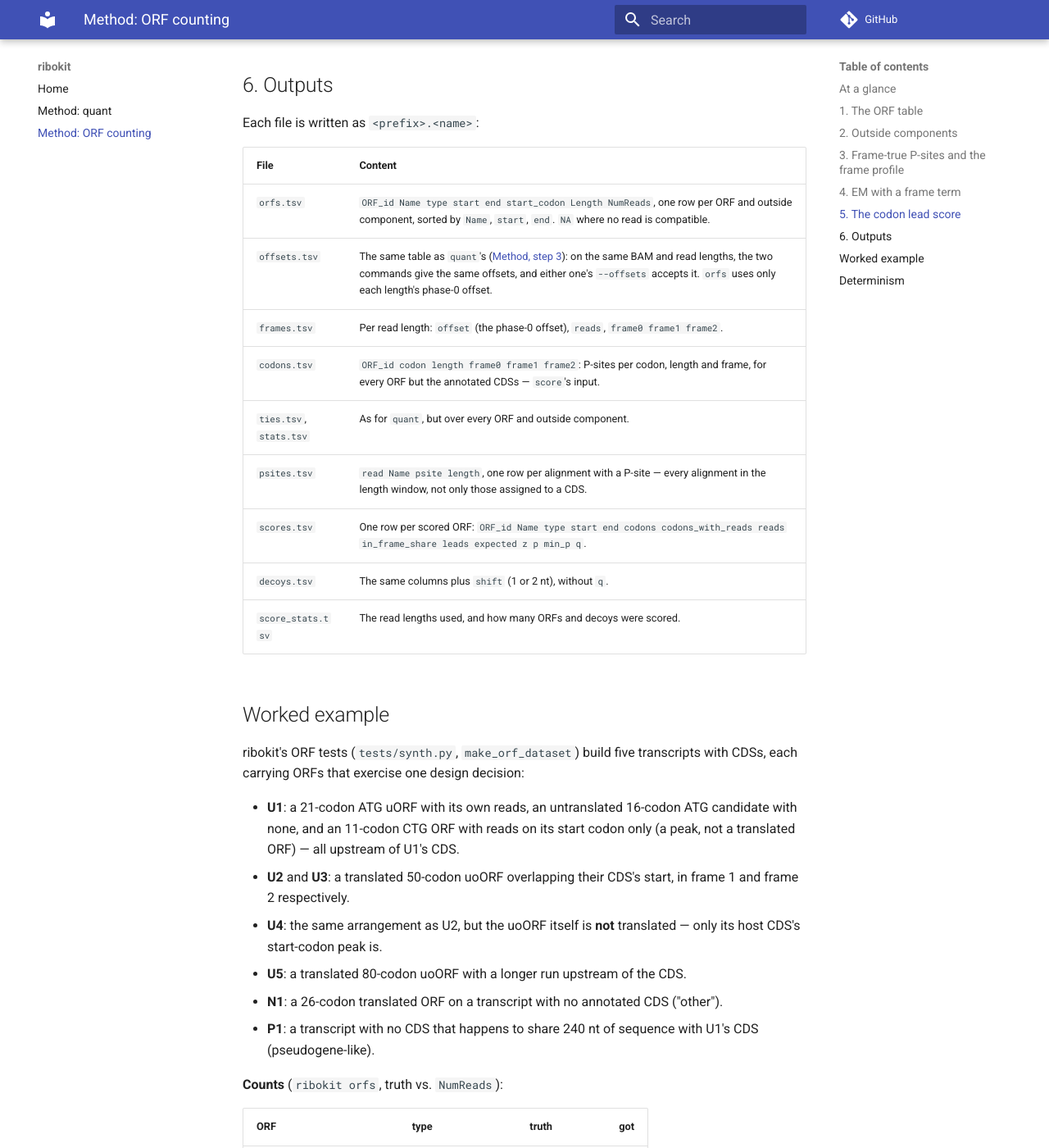
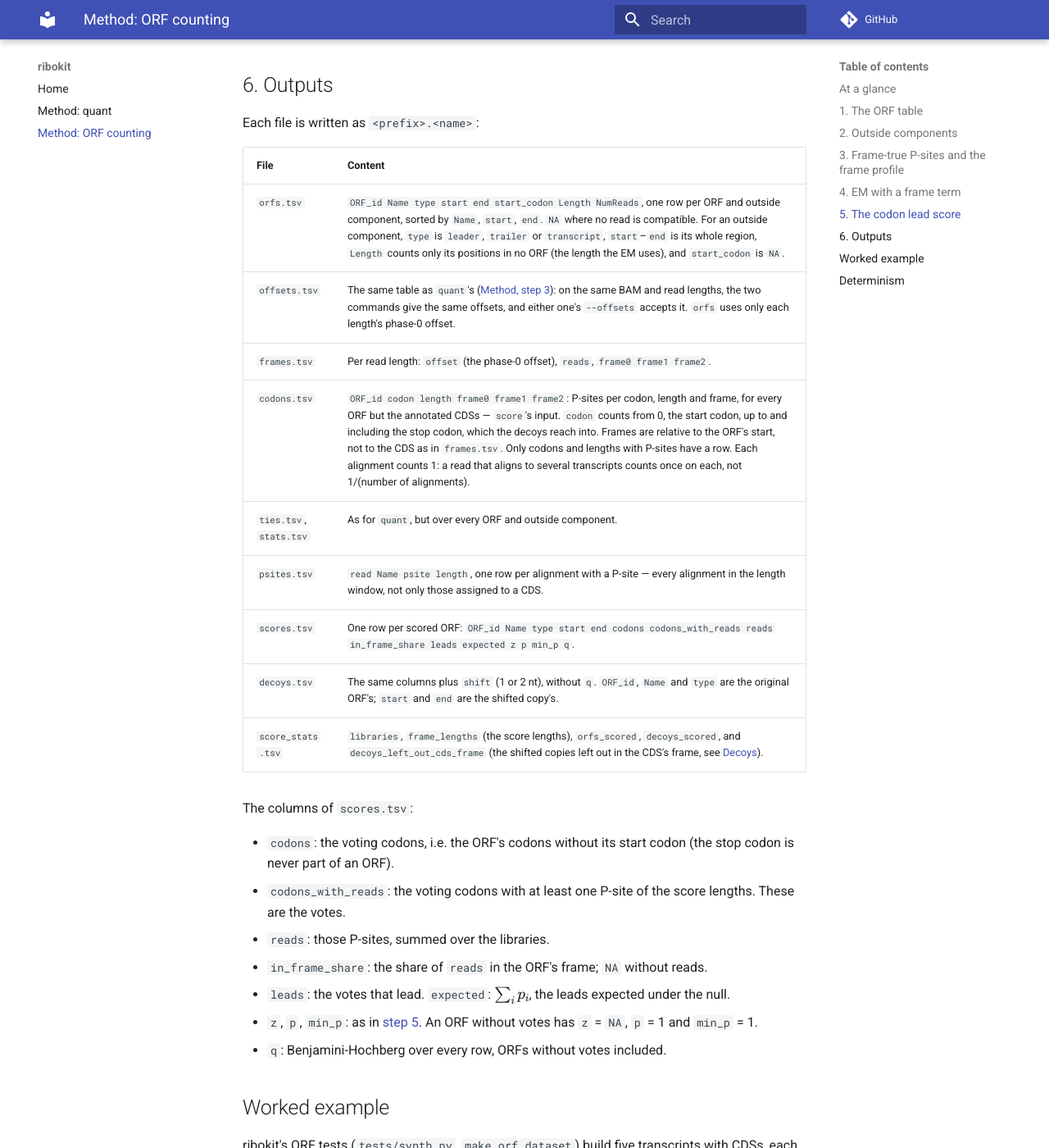
Before and after one commit to katarinagresova/ribokit, an MkDocs documentation site: the page built from docs/orfs.md, in a window 1280 px wide and 1400 px high, scrolled down 5158 px. Shown: the whole window at 82% size. Built offline with MkDocs 1.6.1 and Material for MkDocs 9.7.7, drawn with Linux system fonts in a browser that asks for light colours; comment, search, counter and statistics services are not loaded.

Commit message:
docs: define the columns of the orfs and score outputs

```diff
--- a/docs/orfs.md
+++ b/docs/orfs.md
@@ -172,15 +172,30 @@ Each file is written as `<prefix>.<name>`:
 
 | File | Content |
 |---|---|
-| `orfs.tsv` | `ORF_id Name type start end start_codon Length NumReads`, one row per ORF and outside component, sorted by `Name`, `start`, `end`. `NA` where no read is compatible. |
+| `orfs.tsv` | `ORF_id Name type start end start_codon Length NumReads`, one row per ORF and outside component, sorted by `Name`, `start`, `end`. `NA` where no read is compatible. For an outside component, `type` is `leader`, `trailer` or `transcript`, `start`–`end` is its whole region, `Length` counts only its positions in no ORF (the length the EM uses), and `start_codon` is `NA`. |
 | `offsets.tsv` | The same table as `quant`'s ([Method, step 3](method.md#3-p-site-offsets)): on the same BAM and read lengths, the two commands give the same offsets, and either one's `--offsets` accepts it. `orfs` uses only each length's phase-0 offset. |
 | `frames.tsv` | Per read length: `offset` (the phase-0 offset), `reads`, `frame0 frame1 frame2`. |
-| `codons.tsv` | `ORF_id codon length frame0 frame1 frame2`: P-sites per codon, length and frame, for every ORF but the annotated CDSs — `score`'s input. |
+| `codons.tsv` | `ORF_id codon length frame0 frame1 frame2`: P-sites per codon, length and frame, for every ORF but the annotated CDSs — `score`'s input. `codon` counts from 0, the start codon, up to and including the stop codon, which the decoys reach into. Frames are relative to the ORF's start, not to the CDS as in `frames.tsv`. Only codons and lengths with P-sites have a row. Each alignment counts 1: a read that aligns to several transcripts counts once on each, not 1/(number of alignments). |
 | `ties.tsv`, `stats.tsv` | As for `quant`, but over every ORF and outside component. |
 | `psites.tsv` | `read Name psite length`, one row per alignment with a P-site — every alignment in the length window, not only those assigned to a CDS. |
 | `scores.tsv` | One row per scored ORF: `ORF_id Name type start end codons codons_with_reads reads in_frame_share leads expected z p min_p q`. |
-| `decoys.tsv` | The same columns plus `shift` (1 or 2 nt), without `q`. |
-| `score_stats.tsv` | The read lengths used, and how many ORFs and decoys were scored. |
+| `decoys.tsv` | The same columns plus `shift` (1 or 2 nt), without `q`. `ORF_id`, `Name` and `type` are the original ORF's; `start` and `end` are the shifted copy's. |
+| `score_stats.tsv` | `libraries`, `frame_lengths` (the score lengths), `orfs_scored`, `decoys_scored`, and `decoys_left_out_cds_frame` (the shifted copies left out in the CDS's frame, see [Decoys](#5-the-codon-lead-score)). |
+
+The columns of `scores.tsv`:
+
+- `codons`: the voting codons, i.e. the ORF's codons without its start codon
+  (the stop codon is never part of an ORF).
+- `codons_with_reads`: the voting codons with at least one P-site of the score
+  lengths. These are the votes.
+- `reads`: those P-sites, summed over the libraries.
+- `in_frame_share`: the share of `reads` in the ORF's frame; `NA` without
+  reads.
+- `leads`: the votes that lead. `expected`: $\sum_i p_i$, the leads expected
+  under the null.
+- `z`, `p`, `min_p`: as in [step 5](#5-the-codon-lead-score). An ORF without
+  votes has `z` = `NA`, `p` = 1 and `min_p` = 1.
+- `q`: Benjamini-Hochberg over every row, ORFs without votes included.
 
 ## Worked example
 
```
